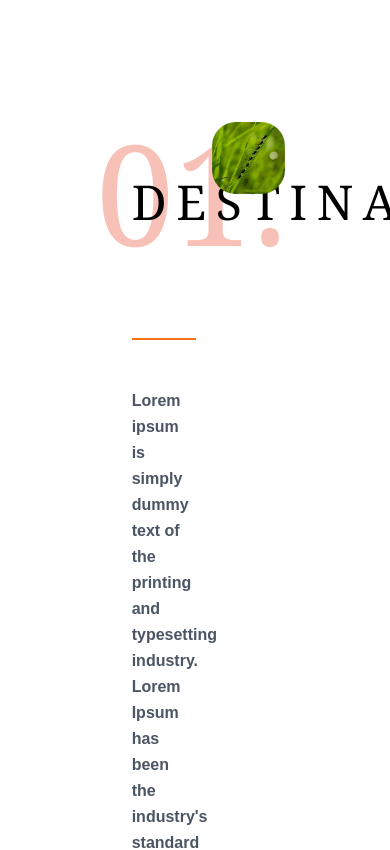
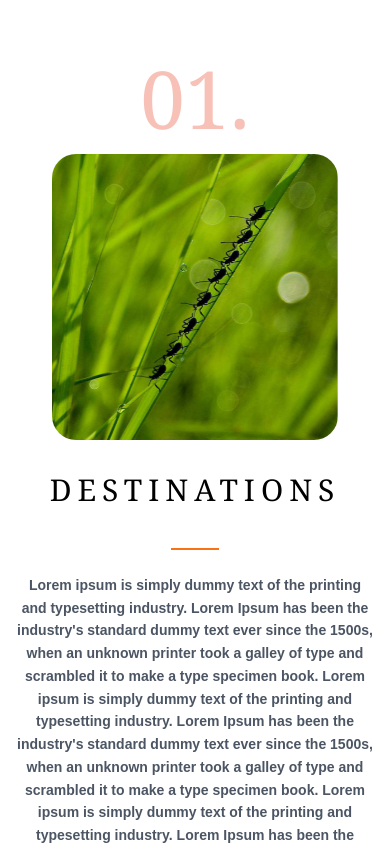
Before and after one commit to Shujaulislam/HI-TOURS-WEBSITE, a Next.js app: page / in a window 390 px wide. Shown: the part 4620-5470 px from the top of the page. Built offline with nearby package versions, Linux system fonts and the light colour scheme.

Commit message:
Optimization - Till section 1

```diff
--- a/src/app/globals.css
+++ b/src/app/globals.css
@@ -19,3 +19,25 @@ body {
   background: var(--background);
   font-family: Arial, Helvetica, sans-serif;
 }
+
+.mySwiper {
+  padding: 50px 0;
+}
+
+.swiper-slide {
+  width: 300px;
+  height: 300px;
+  position: relative;
+}
+
+.swiper-slide img {
+  width: 100%;
+  height: 100%;
+  object-fit: cover;
+  border-radius: 1rem;
+}
+
+.swiper-slide-shadow-left,
+.swiper-slide-shadow-right {
+  border-radius: 1rem;
+}
--- a/src/components/DestinationSection.tsx
+++ b/src/components/DestinationSection.tsx
@@ -1,6 +1,5 @@
 "use client"
-
-import React from 'react';
+import React, { useState, useEffect } from 'react';
 // Import Swiper React components
 import { Swiper, SwiperSlide } from 'swiper/react';
 import 'swiper/css';
@@ -11,47 +10,66 @@ import { EffectCoverflow, Pagination } from 'swiper/modules';
 import Image from 'next/image';
 
 export default function DestinationsSection() {
-  // {/* Swiper is stopping form generating correct height it stops till you interact with it  */}
+  const [isMounted, setIsMounted] = useState(false);
 
+  useEffect(() => {
+    setIsMounted(true);
+  }, []);
+
+  if (!isMounted) {
+    return (
+      <section className='px-4 sm:px-8 lg:px-24 bg-white mx-auto grid grid-cols-4 lg:grid-cols-12 justify-center mt-8 sm:mt-16 lg:mt-24 gap-4'>
+        <div className="col-span-full h-[500px] flex items-center justify-center">
+          <div className="w-8 h-8 border-4 border-orange-500 border-t-transparent rounded-full animate-spin"></div>
+        </div>
+      </section>
+    );
+  }
 
   return (
-    <section className='px-24 bg-white mx-auto grid grid-cols-12 justify-center mt-24 gap-4 '>
-      <div className='col-span-2'>
-        <span className="text-[140px] font-serif leading-none text-[#F8C1B7]">
+    <section className='px-4 sm:px-8 lg:px-24 bg-white mx-auto grid grid-cols-4 lg:grid-cols-12 justify-center mt-8 sm:mt-16 lg:mt-24 gap-4'>
+      <div className='col-span-4 lg:col-span-2 flex justify-center lg:block'>
+        <span className="text-[80px] sm:text-[100px] lg:text-[140px] font-serif leading-none text-[#F8C1B7]">
           01.
         </span>
       </div>
-      <div className='col-span-4 flex flex-col gap-4 pt-14'>
-        <h2 className=" text-5xl font-serif tracking-[0.2em] text-black">
+      <div className='col-span-4 lg:col-span-4 flex flex-col gap-4 pt-4 lg:pt-14 order-3 lg:order-none'>
+        <h2 className="text-3xl sm:text-4xl lg:text-5xl font-serif tracking-[0.2em] text-black text-center lg:text-left">
           DESTINATIONS
         </h2>
-        <div className='pt-24 flex flex-col gap-12'>
-          <div className="w-16 h-0.5 bg-orange-500"></div>
-          <p className="text-gray-600 max-w-md text-base font-semibold leading-relaxed">
+        <div className='pt-6 sm:pt-12 lg:pt-24 flex flex-col gap-6 sm:gap-8 lg:gap-12'>
+          <div className="w-12 sm:w-16 h-0.5 bg-orange-500 mx-auto lg:mx-0"></div>
+          <p className="text-gray-600 max-w-md text-sm sm:text-base font-semibold leading-relaxed text-center lg:text-left">
             Lorem ipsum is simply dummy text of the printing and typesetting industry. Lorem Ipsum has been the industry's standard dummy text ever since the 1500s, when an unknown printer took a galley of type and scrambled it to make a type specimen book.
             Lorem ipsum is simply dummy text of the printing and typesetting industry. Lorem Ipsum has been the industry's standard dummy text ever since the 1500s, when an unknown printer took a galley of type and scrambled it to make a type specimen book.
             Lorem ipsum is simply dummy text of the printing and typesetting industry. Lorem Ipsum has been the industry's standard dummy text ever since the 1500s, when an unknown printer took a galley of type and scrambled it to make a type specimen book.
           </p>
-          <div className="flex items-center gap-4">
-
+          <div className="flex items-center gap-4 justify-center lg:justify-start">
             <motion.button
-              className="w-12 h-12 rounded-full bg-orange-500 flex items-center justify-center"
-              whileHover={{ scale: 1.1 }}
-              whileTap={{ scale: 0.9 }}
+              className="w-8 h-8 sm:w-9 sm:h-9 lg:w-12 lg:h-12 rounded-full bg-orange-500 flex items-center justify-center hover:bg-orange-600 transition-colors"
+              whileHover={{ scale: 1.05 }}
+              whileTap={{ scale: 0.95 }}
             >
-              <svg width="24" height="24" viewBox="0 0 24 24" fill="none" xmlns="http://www.w3.org/2000/svg">
+              <svg
+                width="24"
+                height="24"
+                viewBox="0 0 24 24"
+                fill="none"
+                xmlns="http://www.w3.org/2000/svg"
+                className="w-3 h-3 sm:w-4 sm:h-4 lg:w-6 lg:h-6"
+              >
                 <path d="M8 7.5C8 6.67157 8.67157 6 9.5 6H14.5C15.3284 6 16 6.67157 16 7.5V17L11.5 14L7 17V7.5Z" fill="white" />
               </svg>
             </motion.button>
 
-            {/* Know More Button */}
-            <button className="px-6 py-2 border rounded-full text-sm text-gray-600 hover:bg-gray-50 transition-colors uppercase tracking-wider">
+            <button className="px-4 sm:px-5 lg:px-6 py-2 border border-gray-300 rounded-full text-xs sm:text-sm text-gray-600 hover:bg-gray-200 active:bg-gray-100 transition-colors uppercase tracking-wider">
               Know More
             </button>
           </div>
         </div>
+      </div>
 
-      </div>
+      <div className='col-span-4 lg:col-span-6 order-2 lg:order-none'>
         <div className='col-span-6'>
           <Swiper
             effect={'coverflow'}
@@ -68,36 +86,36 @@ export default function DestinationsSection() {
             modules={[EffectCoverflow, Pagination]}
             className="w-4/5 py-12 rounded-3xl *:rounded-3xl ml-12"
           >
-          <SwiperSlide className=' bg-center bg-cover'>
+            <SwiperSlide className='bg-center bg-cover'>
               <Image className='block w-full' width={300} height={300} src="/swiper/nature-1.jpg" alt="nature-1" />
             </SwiperSlide>
-          <SwiperSlide className=' bg-center bg-cover '>
+            <SwiperSlide className='bg-center bg-cover'>
               <Image className='block w-full' width={300} height={300} src="/swiper/nature-2.jpg" alt="nature-2" />
             </SwiperSlide>
-          <SwiperSlide className=' bg-center bg-cover '>
+            <SwiperSlide className='bg-center bg-cover'>
               <Image className='block w-full' width={300} height={300} src="/swiper/nature-3.jpg" alt="nature-3" />
             </SwiperSlide>
-          <SwiperSlide className=' bg-center bg-cover '>
+            <SwiperSlide className='bg-center bg-cover'>
               <Image className='block w-full' width={300} height={300} src="/swiper/nature-4.jpg" alt="nature-4" />
             </SwiperSlide>
-          <SwiperSlide className=' bg-center bg-cover '>
+            <SwiperSlide className='bg-center bg-cover'>
               <Image className='block w-full' width={300} height={300} src="/swiper/nature-5.jpg" alt="nature-5" />
             </SwiperSlide>
-          <SwiperSlide className=' bg-center bg-cover '>
+            <SwiperSlide className='bg-center bg-cover'>
               <Image className='block w-full' width={300} height={300} src="/swiper/nature-6.jpg" alt="nature-6" />
             </SwiperSlide>
-          <SwiperSlide className=' bg-center bg-cover '>
+            <SwiperSlide className='bg-center bg-cover'>
               <Image className='block w-full' width={300} height={300} src="/swiper/nature-7.jpg" alt="nature-7" />
             </SwiperSlide>
-          <SwiperSlide className=' bg-center bg-cover '>
+            <SwiperSlide className='bg-center bg-cover'>
               <Image className='block w-full' width={300} height={300} src="/swiper/nature-8.jpg" alt="nature-8" />
             </SwiperSlide>
-          <SwiperSlide className=' bg-center bg-cover '>
+            <SwiperSlide className='bg-center bg-cover'>
               <Image className='block w-full' width={300} height={300} src="/swiper/nature-9.jpg" alt="nature-9" />
             </SwiperSlide>
           </Swiper>
         </div>
+      </div>
     </section>
-
   );
 }
--- a/src/components/ExperiencesSection.tsx
+++ b/src/components/ExperiencesSection.tsx
@@ -113,19 +113,15 @@ export default function ExperiencesSection() {
                 </p>
               </div>
 
-              <div className="flex items-center pr-[215px] gap-4 flex-row-reverse">
-                {/* Know More Button */}
-                <button className="px-4 sm:px-5 lg:px-6 py-2 border border-gray-300 rounded-full text-xs sm:text-sm text-gray-600 hover:bg-gray-200 active:bg-gray-100 transition-colors uppercase tracking-wider">
-                  Know More
-                </button>
+              <div className="flex items-center gap-4 justify-center lg:justify-start">
             <motion.button
-                  className="w-6 h-6 sm:w-8 sm:h-8 lg:w-10 lg:h-10 rounded-full bg-orange-500 flex items-center justify-center hover:bg-orange-600 transition-colors"
+              className="w-8 h-8 sm:w-9 sm:h-9 lg:w-12 lg:h-12 rounded-full bg-orange-500 flex items-center justify-center hover:bg-orange-600 transition-colors"
               whileHover={{ scale: 1.05 }}
               whileTap={{ scale: 0.95 }}
             >
               <svg
-                    width="8"
-                    height="8"
+                width="24"
+                height="24"
                 viewBox="0 0 24 24"
                 fill="none"
                 xmlns="http://www.w3.org/2000/svg"
@@ -135,6 +131,9 @@ export default function ExperiencesSection() {
               </svg>
             </motion.button>
 
+            <button className="px-4 sm:px-5 lg:px-6 py-2 border border-gray-300 rounded-full text-xs sm:text-sm text-gray-600 hover:bg-gray-200 active:bg-gray-100 transition-colors uppercase tracking-wider">
+              Know More
+            </button>
           </div>
             </div>
           </div>
```
Lines whose indentation alone changed are shown as unchanged.
